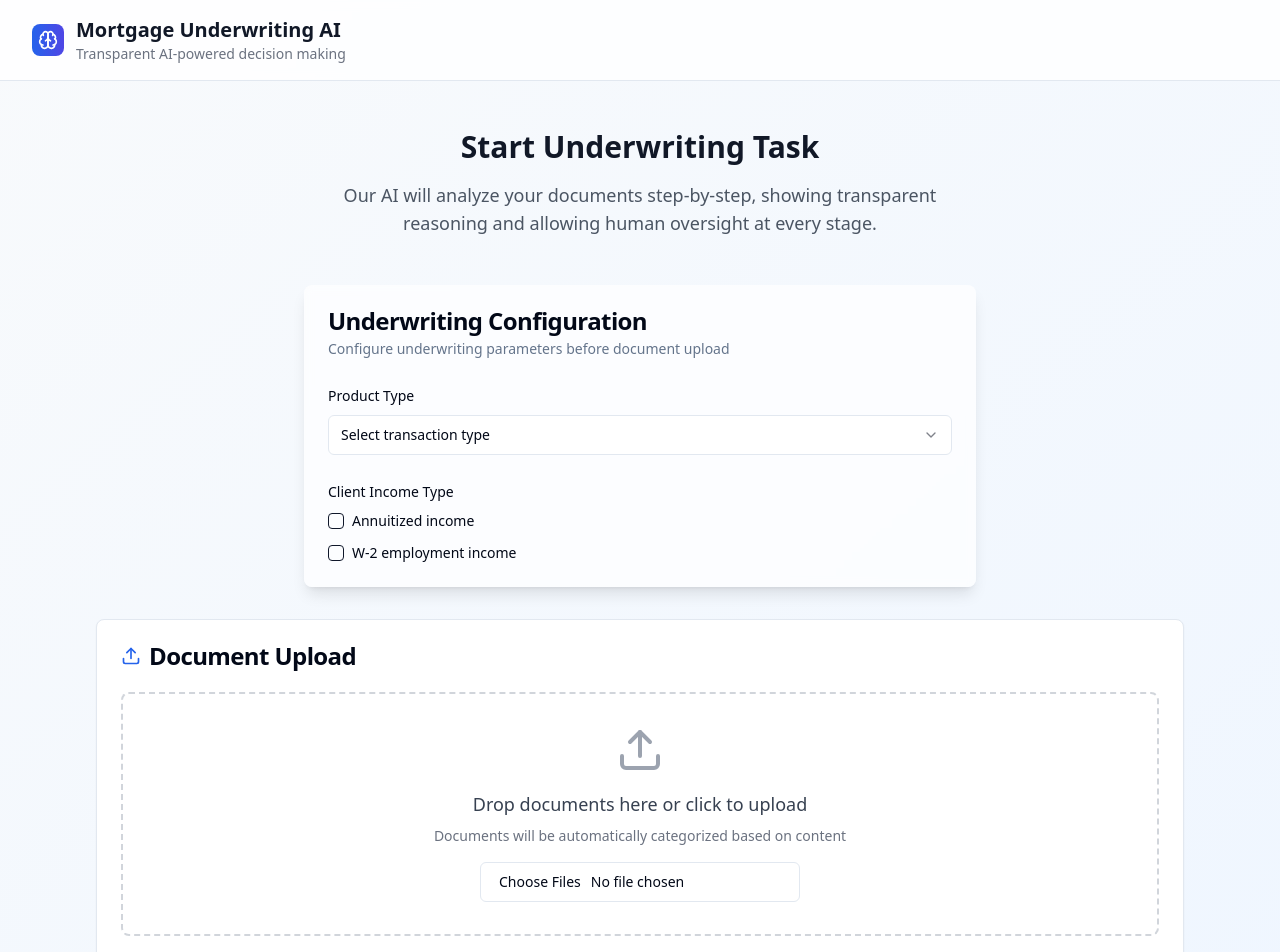
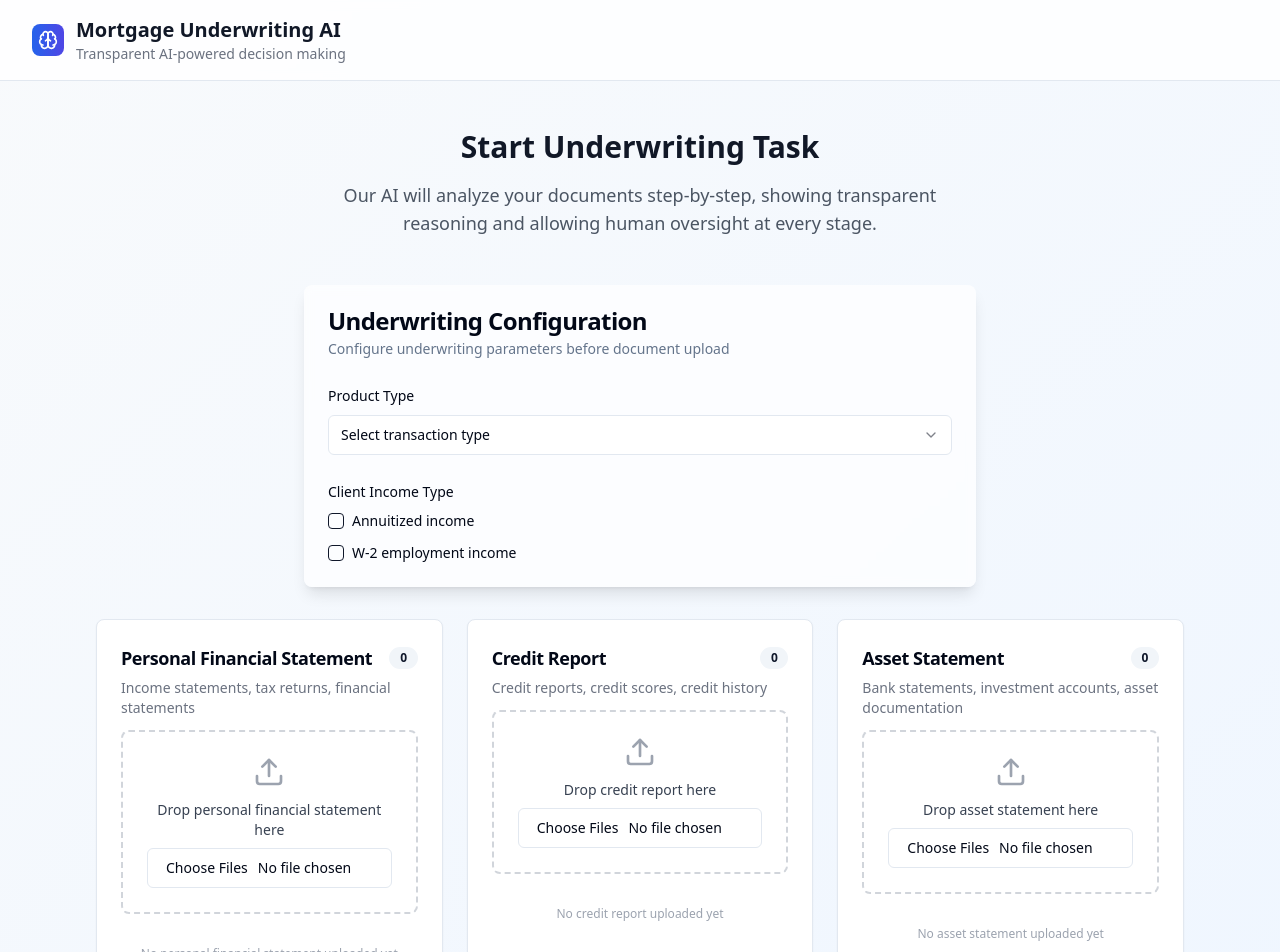
Before and after one commit to mmkhalifaa/underwrite-ai-lens, a React (Vite) app: page / in a window 1280 px wide. Shown: the top 952 px of the page. Built offline with nearby package versions, Linux system fonts and the light colour scheme.

Commit message:
Refactor: Implement 3 document upload sections
Split the document upload feature into three distinct sections, one for each document type (PFS, Credit, Asset), to improve user experience and clarity.

```diff
--- a/src/components/SmartDocumentUpload.tsx
+++ b/src/components/SmartDocumentUpload.tsx
@@ -1,11 +1,11 @@
+
 import { useState, useCallback } from 'react';
 import { Card, CardContent, CardHeader, CardTitle } from '@/components/ui/card';
 import { Button } from '@/components/ui/button';
 import { Badge } from '@/components/ui/badge';
 import { Input } from '@/components/ui/input';
 import { Label } from '@/components/ui/label';
-import { Select, SelectContent, SelectItem, SelectTrigger, SelectValue } from '@/components/ui/select';
-import { Upload, FileText, CheckCircle, X, Move, Clock, Loader2 } from 'lucide-react';
+import { Upload, FileText, X, Loader2 } from 'lucide-react';
 
 export interface CategorizedDocument {
   file: File;
@@ -29,55 +29,37 @@ const documentCategories = {
   pfs: {
     label: 'Personal Financial Statement',
     description: 'Income statements, tax returns, financial statements',
-    keywords: ['financial', 'statement', 'income', 'tax', 'return', 'pfs', 'w2', 'paystub'],
-    color: 'bg-blue-100 text-blue-800'
+    color: 'bg-blue-100 text-blue-800',
+    borderColor: 'border-blue-400'
   },
   credit: {
     label: 'Credit Report',
     description: 'Credit reports, credit scores, credit history',
-    keywords: ['credit', 'report', 'score', 'experian', 'equifax', 'transunion', 'fico'],
-    color: 'bg-green-100 text-green-800'
+    color: 'bg-green-100 text-green-800',
+    borderColor: 'border-green-400'
   },
   asset: {
     label: 'Asset Statement',
     description: 'Bank statements, investment accounts, asset documentation',
-    keywords: ['bank', 'statement', 'asset', 'investment', 'account', 'portfolio', 'savings', 'checking'],
-    color: 'bg-purple-100 text-purple-800'
+    color: 'bg-purple-100 text-purple-800',
+    borderColor: 'border-purple-400'
   }
 };
 
 const SmartDocumentUpload = ({ onDocumentsChange, documents }: SmartDocumentUploadProps) => {
-  const [isDragOver, setIsDragOver] = useState(false);
+  const [dragOverZone, setDragOverZone] = useState<string | null>(null);
   const [uploadingFiles, setUploadingFiles] = useState<UploadingFile[]>([]);
-
-  const categorizeDocument = (fileName: string): 'pfs' | 'credit' | 'asset' => {
-    const lowerFileName = fileName.toLowerCase();
-
-    // Check for credit-related keywords first (most specific)
-    if (documentCategories.credit.keywords.some(keyword => lowerFileName.includes(keyword))) {
-      return 'credit';
-    }
-
-    // Check for asset-related keywords
-    if (documentCategories.asset.keywords.some(keyword => lowerFileName.includes(keyword))) {
-      return 'asset';
-    }
-
-    // Default to PFS for income/financial documents
-    return 'pfs';
-  };
 
   const simulateUpload = (uploadingFile: UploadingFile): Promise<void> => {
     return new Promise((resolve) => {
       let progress = 0;
       const interval = setInterval(() => {
-        progress += Math.random() * 15 + 5; // Random progress between 5-20%
+        progress += Math.random() * 15 + 5;
 
         if (progress >= 100) {
           progress = 100;
           clearInterval(interval);
 
-          // Remove from uploading files and add to completed documents
           setUploadingFiles(prev => prev.filter(f => f.id !== uploadingFile.id));
 
           const newDoc: CategorizedDocument = {
@@ -93,15 +75,14 @@ const SmartDocumentUpload = ({ onDocumentsChange, documents }: SmartDocumentUplo
             prev.map(f => f.id === uploadingFile.id ? { ...f, progress } : f)
           );
         }
-      }, 200 + Math.random() * 300); // Random interval between 200-500ms
+      }, 200 + Math.random() * 300);
     });
   };
 
-  const addDocuments = useCallback(async (files: FileList | File[]) => {
+  const addDocuments = useCallback(async (files: FileList | File[], category: 'pfs' | 'credit' | 'asset') => {
     const newUploadingFiles: UploadingFile[] = [];
 
     Array.from(files).forEach(file => {
-      const category = categorizeDocument(file.name);
       const uploadingFile: UploadingFile = {
         file,
         category,
@@ -113,46 +94,39 @@ const SmartDocumentUpload = ({ onDocumentsChange, documents }: SmartDocumentUplo
 
     setUploadingFiles(prev => [...prev, ...newUploadingFiles]);
 
-    // Start upload simulation for each file
     newUploadingFiles.forEach(uploadingFile => {
       simulateUpload(uploadingFile);
     });
   }, [documents, onDocumentsChange]);
 
-  const handleDragOver = useCallback((e: React.DragEvent) => {
+  const handleDragOver = useCallback((e: React.DragEvent, category: string) => {
     e.preventDefault();
-    setIsDragOver(true);
+    setDragOverZone(category);
   }, []);
 
   const handleDragLeave = useCallback((e: React.DragEvent) => {
     e.preventDefault();
-    setIsDragOver(false);
+    setDragOverZone(null);
   }, []);
 
-  const handleDrop = useCallback((e: React.DragEvent) => {
+  const handleDrop = useCallback((e: React.DragEvent, category: 'pfs' | 'credit' | 'asset') => {
     e.preventDefault();
-    setIsDragOver(false);
+    setDragOverZone(null);
 
     const files = e.dataTransfer.files;
     if (files.length > 0) {
-      addDocuments(files);
+      addDocuments(files, category);
     }
   }, [addDocuments]);
 
-  const handleFileInput = useCallback((e: React.ChangeEvent<HTMLInputElement>) => {
+  const handleFileInput = useCallback((e: React.ChangeEvent<HTMLInputElement>, category: 'pfs' | 'credit' | 'asset') => {
     if (e.target.files && e.target.files.length > 0) {
-      addDocuments(e.target.files);
+      addDocuments(e.target.files, category);
     }
   }, [addDocuments]);
 
   const removeDocument = useCallback((id: string) => {
     onDocumentsChange(documents.filter(doc => doc.id !== id));
-  }, [documents, onDocumentsChange]);
-
-  const changeCategory = useCallback((id: string, newCategory: 'pfs' | 'credit' | 'asset') => {
-    onDocumentsChange(documents.map(doc =>
-      doc.id === id ? { ...doc, category: newCategory } : doc
-    ));
   }, [documents, onDocumentsChange]);
 
   const groupedDocuments = {
@@ -161,68 +135,78 @@ const SmartDocumentUpload = ({ onDocumentsChange, documents }: SmartDocumentUplo
     asset: documents.filter(doc => doc.category === 'asset')
   };
 
+  const categoryUploadingFiles = {
+    pfs: uploadingFiles.filter(f => f.category === 'pfs'),
+    credit: uploadingFiles.filter(f => f.category === 'credit'),
+    asset: uploadingFiles.filter(f => f.category === 'asset')
+  };
+
   return (
     <div className="space-y-6">
+      <div className="grid grid-cols-1 md:grid-cols-3 gap-6">
+        {Object.entries(documentCategories).map(([categoryKey, categoryInfo]) => {
+          const categoryDocs = groupedDocuments[categoryKey as keyof typeof groupedDocuments];
+          const categoryUploading = categoryUploadingFiles[categoryKey as keyof typeof categoryUploadingFiles];
+          const isDragOver = dragOverZone === categoryKey;
+
+          return (
+            <Card key={categoryKey} className="h-fit">
+              <CardHeader className="pb-3">
+                <CardTitle className="text-lg flex items-center justify-between">
+                  <span>{categoryInfo.label}</span>
+                  <Badge variant="secondary">{categoryDocs.length}</Badge>
+                </CardTitle>
+                <p className="text-sm text-gray-500">{categoryInfo.description}</p>
+              </CardHeader>
+              <CardContent className="space-y-4">
                 {/* Upload Area */}
-      <Card>
-        <CardHeader>
-          <CardTitle className="flex items-center space-x-2">
-            <Upload className="w-5 h-5 text-blue-600" />
-            <span>Document Upload</span>
-          </CardTitle>
-        </CardHeader>
-        <CardContent>
                 <div
-            className={`border-2 border-dashed rounded-lg p-8 text-center transition-colors ${
+                  className={`border-2 border-dashed rounded-lg p-6 text-center transition-colors ${
                     isDragOver
-                ? 'border-blue-400 bg-blue-50'
-                : 'border-gray-300 hover:border-blue-400'
+                      ? `${categoryInfo.borderColor} bg-opacity-10 ${categoryInfo.color.split(' ')[0]}-50`
+                      : 'border-gray-300 hover:border-gray-400'
                   }`}
-            onDragOver={handleDragOver}
+                  onDragOver={(e) => handleDragOver(e, categoryKey)}
                   onDragLeave={handleDragLeave}
-            onDrop={handleDrop}
+                  onDrop={(e) => handleDrop(e, categoryKey as 'pfs' | 'credit' | 'asset')}
                 >
-            <Upload className="w-12 h-12 text-gray-400 mx-auto mb-4" />
-            <div className="text-lg font-medium text-gray-700 mb-2">
-              Drop documents here or click to upload
-            </div>
-            <div className="text-sm text-gray-500 mb-4">
-              Documents will be automatically categorized based on content
+                  <Upload className="w-8 h-8 text-gray-400 mx-auto mb-3" />
+                  <div className="text-sm font-medium text-gray-700 mb-2">
+                    Drop {categoryInfo.label.toLowerCase()} here
                   </div>
                   <Input
                     type="file"
                     multiple
                     accept=".pdf,.doc,.docx,.jpg,.jpeg,.png"
-              onChange={handleFileInput}
-              className="max-w-xs mx-auto"
+                    onChange={(e) => handleFileInput(e, categoryKey as 'pfs' | 'credit' | 'asset')}
+                    className="text-xs"
                   />
                 </div>
 
-          {/* Upload Progress Section */}
-          {uploadingFiles.length > 0 && (
-            <div className="mt-6 space-y-3">
-              <div className="text-sm font-medium text-gray-700">Uploading Documents:</div>
-              {uploadingFiles.map(uploadingFile => (
-                <div key={uploadingFile.id} className="bg-blue-50 rounded-lg p-4 border border-blue-200">
-                  <div className="flex items-center space-x-3">
-                    <Loader2 className="w-4 h-4 text-blue-600 animate-spin flex-shrink-0" />
+                {/* Upload Progress */}
+                {categoryUploading.length > 0 && (
+                  <div className="space-y-2">
+                    <div className="text-xs font-medium text-gray-700">Uploading:</div>
+                    {categoryUploading.map(uploadingFile => (
+                      <div key={uploadingFile.id} className={`${categoryInfo.color} rounded-lg p-3 border`}>
+                        <div className="flex items-center space-x-2">
+                          <Loader2 className="w-3 h-3 animate-spin flex-shrink-0" />
                           <div className="flex-1 min-w-0">
-                      <div className="text-sm font-medium text-gray-900 truncate">
+                            <div className="text-xs font-medium truncate">
                               {uploadingFile.file.name}
                             </div>
-                      <div className="text-xs text-gray-500">
-                        {(uploadingFile.file.size / 1024 / 1024).toFixed(2)} MB •
-                        Categorizing as {documentCategories[uploadingFile.category].label}
+                            <div className="text-xs opacity-75">
+                              {(uploadingFile.file.size / 1024 / 1024).toFixed(2)} MB
                             </div>
                           </div>
-                    <div className="text-sm text-blue-600 font-medium">
+                          <div className="text-xs font-medium">
                             {Math.round(uploadingFile.progress)}%
                           </div>
                         </div>
                         <div className="mt-2">
-                    <div className="bg-blue-200 rounded-full h-1.5">
+                          <div className="bg-white bg-opacity-50 rounded-full h-1">
                             <div
-                        className="bg-blue-600 h-1.5 rounded-full transition-all duration-300"
+                              className="bg-current h-1 rounded-full transition-all duration-300"
                               style={{ width: `${uploadingFile.progress}%` }}
                             />
                           </div>
@@ -231,37 +215,18 @@ const SmartDocumentUpload = ({ onDocumentsChange, documents }: SmartDocumentUplo
                     ))}
                   </div>
                 )}
-        </CardContent>
-      </Card>
 
-      {/* Categorized Documents */}
-      {documents.length > 0 && (
-        <div className="grid grid-cols-1 md:grid-cols-3 gap-4">
-          {Object.entries(documentCategories).map(([categoryKey, categoryInfo]) => {
-            const categoryDocs = groupedDocuments[categoryKey as keyof typeof groupedDocuments];
-
-            return (
-              <Card key={categoryKey} className="h-fit">
-                <CardHeader className="pb-3">
-                  <CardTitle className="text-sm flex items-center justify-between">
-                    <span>{categoryInfo.label}</span>
-                    <Badge variant="secondary">{categoryDocs.length}</Badge>
-                  </CardTitle>
-                  <p className="text-xs text-gray-500">{categoryInfo.description}</p>
-                </CardHeader>
-                <CardContent className="space-y-2">
-                  {categoryDocs.length === 0 ? (
-                    <div className="text-xs text-gray-400 text-center py-4">
-                      No documents yet
-                    </div>
-                  ) : (
-                    categoryDocs.map(doc => (
+                {/* Uploaded Documents */}
+                {categoryDocs.length > 0 ? (
+                  <div className="space-y-2">
+                    <div className="text-xs font-medium text-gray-700">Uploaded:</div>
+                    {categoryDocs.map(doc => (
                       <div key={doc.id} className="bg-gray-50 rounded p-3 group">
                         <div className="flex items-start justify-between">
                           <div className="flex-1 min-w-0">
                             <div className="flex items-center space-x-2 mb-1">
-                              <FileText className="w-4 h-4 text-gray-500 flex-shrink-0" />
-                              <span className="text-sm font-medium truncate">
+                              <FileText className="w-3 h-3 text-gray-500 flex-shrink-0" />
+                              <span className="text-xs font-medium truncate">
                                 {doc.file.name}
                               </span>
                             </div>
@@ -269,39 +234,28 @@ const SmartDocumentUpload = ({ onDocumentsChange, documents }: SmartDocumentUplo
                               {(doc.file.size / 1024 / 1024).toFixed(2)} MB
                             </div>
                           </div>
-                          <div className="flex items-center space-x-1 opacity-0 group-hover:opacity-100 transition-opacity">
-                            <Select
-                              value={doc.category}
-                              onValueChange={(value) => changeCategory(doc.id, value as any)}
-                            >
-                              <SelectTrigger className="h-6 w-6 p-0 border-none">
-                                <Move className="w-3 h-3" />
-                              </SelectTrigger>
-                              <SelectContent>
-                                <SelectItem value="pfs">PFS</SelectItem>
-                                <SelectItem value="credit">Credit</SelectItem>
-                                <SelectItem value="asset">Asset</SelectItem>
-                              </SelectContent>
-                            </Select>
                           <Button
                             variant="ghost"
                             size="sm"
-                              className="h-6 w-6 p-0"
+                            className="h-5 w-5 p-0 opacity-0 group-hover:opacity-100 transition-opacity"
                             onClick={() => removeDocument(doc.id)}
                           >
                             <X className="w-3 h-3" />
                           </Button>
                         </div>
                       </div>
+                    ))}
                   </div>
-                    ))
+                ) : (
+                  <div className="text-xs text-gray-400 text-center py-4">
+                    No {categoryInfo.label.toLowerCase()} uploaded yet
+                  </div>
                 )}
               </CardContent>
             </Card>
           );
         })}
       </div>
-      )}
     </div>
   );
 };
--- a/src/components/UnderwritingFlow.tsx
+++ b/src/components/UnderwritingFlow.tsx
@@ -1,3 +1,4 @@
+
 import { useState, useEffect } from 'react';
 import { Button } from '@/components/ui/button';
 import { Card, CardContent, CardDescription, CardHeader, CardTitle } from '@/components/ui/card';
@@ -9,12 +10,13 @@ import UnderwritingStep from './UnderwritingStep';
 import ExplainabilityPanel from './ExplainabilityPanel';
 import FinalSummary from './FinalSummary';
 import DocumentViewer from './DocumentViewer';
+import { CategorizedDocument } from './SmartDocumentUpload';
 
 interface UnderwritingFlowProps {
   data: {
     productType: string;
     incomeTypes: string[];
-    documents: Array<{ file: File; category: string; id: string }>;
+    documents: CategorizedDocument[];
   };
   onBack: () => void;
 }
```
Lines whose indentation alone changed are shown as unchanged.
